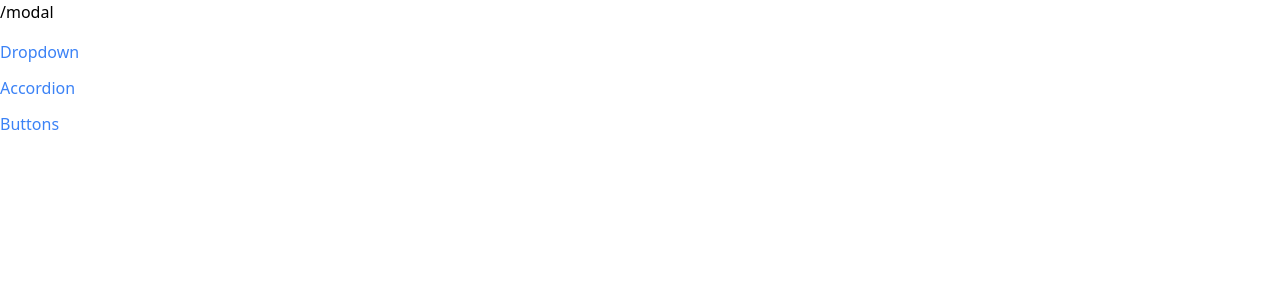
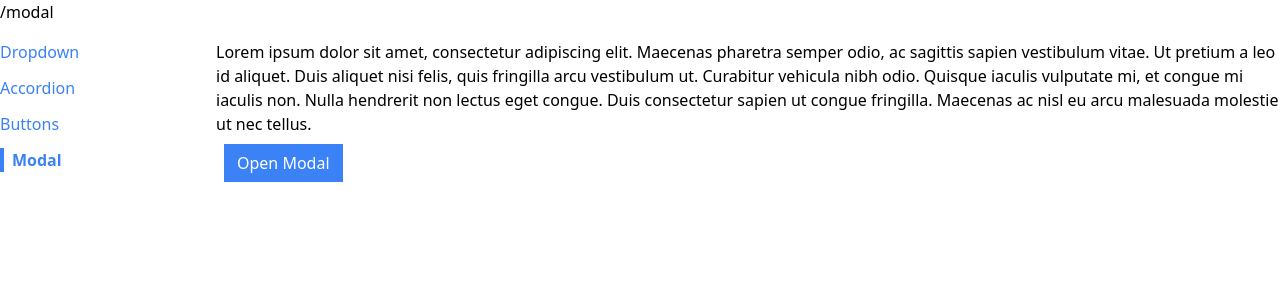
Before and after one commit to eymmProjects/ReactProjects, a React (Create React App) app in the folder comps/: page /modal in a window 1280 px wide. Shown: the top 300 px of the page. Built offline with nearby package versions, Linux system fonts and the light colour scheme.

Commit message:
Creating Portals with ReactDOM

```diff
--- a/comps/public/index.html
+++ b/comps/public/index.html
@@ -1,14 +1,12 @@
 <!DOCTYPE html>
 <html lang="en">
+
 <head>
   <meta charset="utf-8" />
   <link rel="icon" href="%PUBLIC_URL%/favicon.ico" />
   <meta name="viewport" content="width=device-width, initial-scale=1" />
   <meta name="theme-color" content="#000000" />
-    <meta
-      name="description"
-      content="Web site created using create-react-app"
-    />
+  <meta name="description" content="Web site created using create-react-app" />
   <link rel="apple-touch-icon" href="%PUBLIC_URL%/logo192.png" />
   <!--
       manifest.json provides metadata used when your web app is installed on a
@@ -26,6 +24,7 @@
     -->
   <title>React App</title>
 </head>
+
 <body>
   <noscript>You need to enable JavaScript to run this app.</noscript>
   <div id="root"></div>
@@ -39,5 +38,10 @@
       To begin the development, run `npm start` or `yarn start`.
       To create a production bundle, use `npm run build` or `yarn build`.
     -->
+
+  <div class="modal-container">
+
+  </div>
 </body>
+
 </html>
--- a/comps/src/App.js
+++ b/comps/src/App.js
@@ -4,6 +4,7 @@ import Route from "./components/Route";
 import AccordionPage from "./Pages/AccordionPage";
 import DropdownPage from "./Pages/DropdownPage";
 import ButtonPage from "./Pages/ButtonPage";
+import ModalPage from "./Pages/ModalPage";
 
 function App() {
   return (
@@ -21,6 +22,10 @@ function App() {
         <Route path="/buttons">
           <ButtonPage />
         </Route>
+
+        <Route path="/modal">
+          <ModalPage />
+        </Route>
       </div>
     </div>
   );
--- /dev/null
+++ b/comps/src/Pages/ModalPage.js
@@ -0,0 +1,44 @@
+import Modal from "../components/Modal";
+import Button from "../components/Button";
+import { useState } from "react";
+function ModalPage() {
+  const [showModal, setShowModal] = useState(false);
+
+  const handleClick = () => {
+    setShowModal(true);
+  };
+
+  const handleClose = () => {
+    setShowModal(false);
+  };
+  const actionBar = (
+    <div>
+      <Button onClick={handleClose} primary>
+        I accept
+      </Button>
+    </div>
+  );
+  const modal = (
+    <Modal actionBar={actionBar}>
+      <p>Here is an important agreement for you to accept</p>
+    </Modal>
+  );
+
+  return (
+    <div className="relative">
+      Lorem ipsum dolor sit amet, consectetur adipiscing elit. Maecenas pharetra
+      semper odio, ac sagittis sapien vestibulum vitae. Ut pretium a leo id
+      aliquet. Duis aliquet nisi felis, quis fringilla arcu vestibulum ut.
+      Curabitur vehicula nibh odio. Quisque iaculis vulputate mi, et congue mi
+      iaculis non. Nulla hendrerit non lectus eget congue. Duis consectetur
+      sapien ut congue fringilla. Maecenas ac nisl eu arcu malesuada molestie ut
+      nec tellus.
+      <Button onClick={handleClick} onClose={handleClose} primary>
+        Open Modal
+      </Button>
+      {showModal && modal}
+    </div>
+  );
+}
+
+export default ModalPage;
--- /dev/null
+++ b/comps/src/components/Modal.js
@@ -0,0 +1,32 @@
+// import { ReactDOM } from "react-dom";
+import ReactDOM from "react-dom";
+import { useEffect } from "react";
+
+function Modal({ onClose, children, actionBar }) {
+  useEffect(() => {
+    document.body.classList.add("overflow-hidden");
+
+    return () => {
+      document.body.classList.remove("overflow-hidden");
+    };
+  }, []);
+
+  return ReactDOM.createPortal(
+    <div>
+      <div
+        onClick={onClose}
+        className="fixed inset-0 bg-gray-300 opacity-80"
+      ></div>
+      <div className="fixed inset-40 p-10 bg-white   p-6 rounded-md shadow-lg">
+        <div className="flex flex-col justify-between  mb-4 h-full">
+          {children}
+
+          <div className="flex justify-end">{actionBar}</div>
+        </div>
+      </div>
+    </div>,
+    document.querySelector(".modal-container")
+  );
+}
+
+export default Modal;
--- a/comps/src/components/Sidebar.js
+++ b/comps/src/components/Sidebar.js
@@ -8,6 +8,7 @@ function Sidebar() {
     },
     { label: "Accordion", path: "/accordion" },
     { label: "Buttons", path: "/buttons" },
+    { label: "Modal", path: "/modal" },
   ];
 
   const renderedLinks = links.map((link) => {
```
Lines whose indentation alone changed are shown as unchanged.
